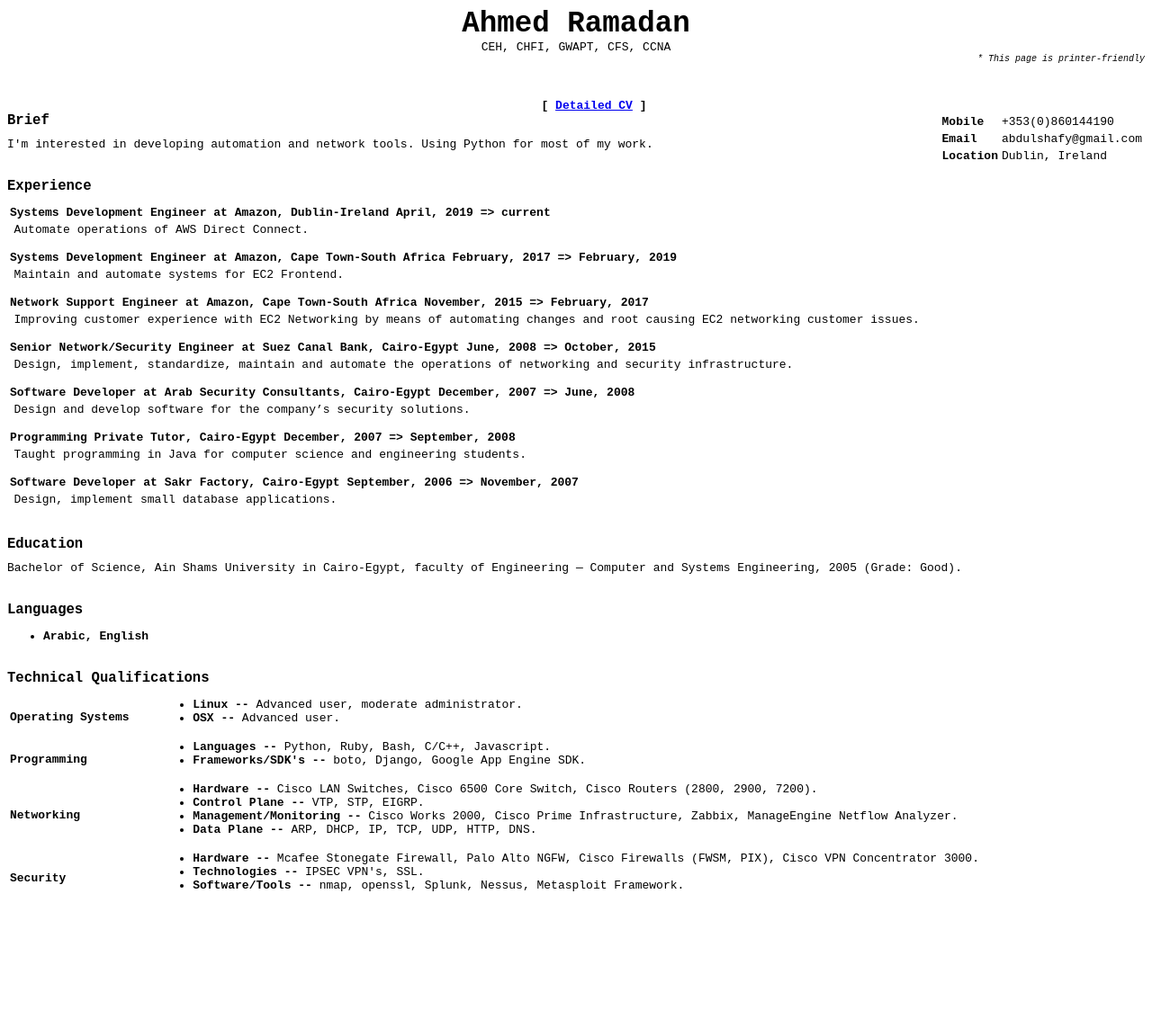
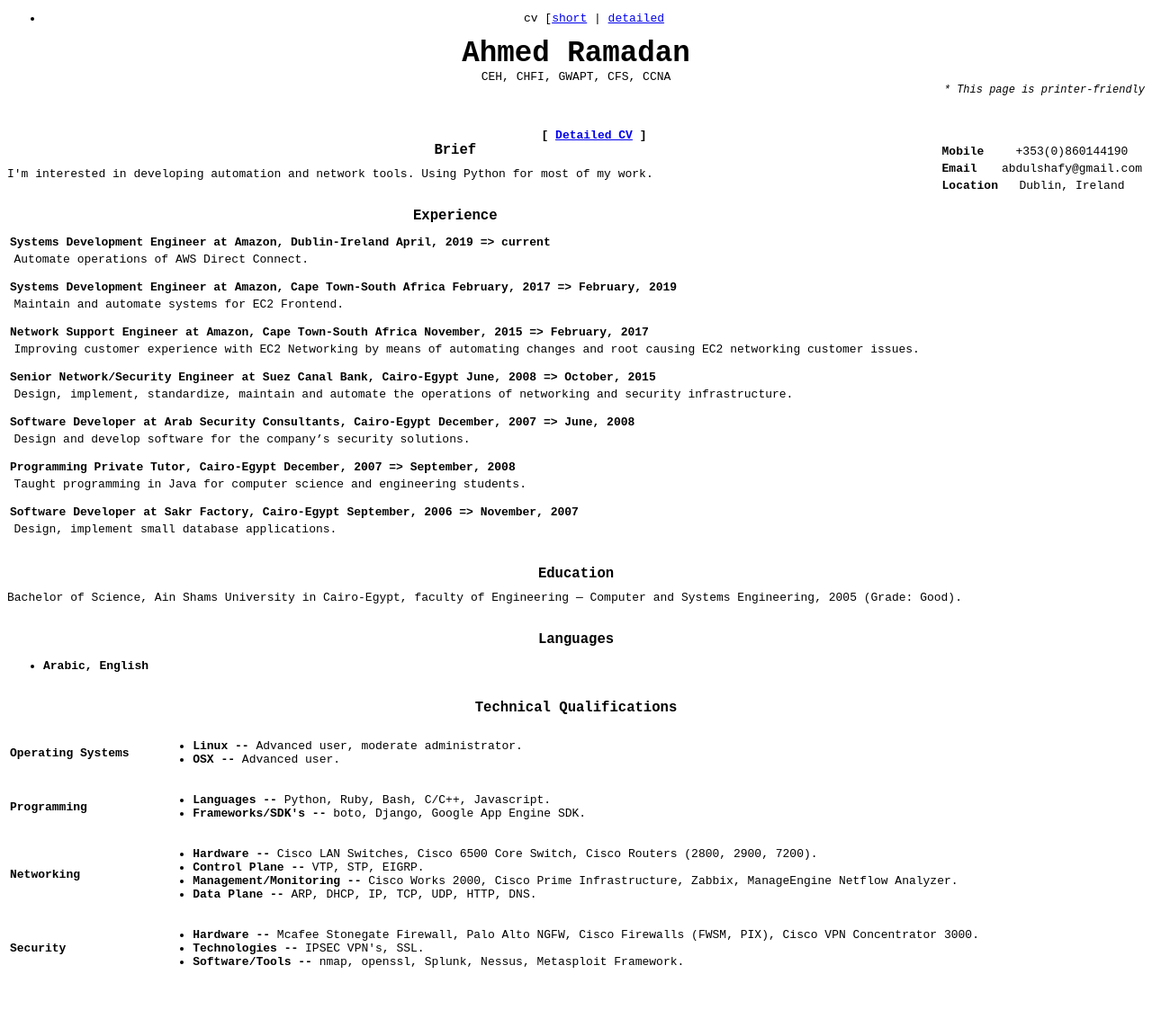
Before and after one commit to 0xcurb/0xcurb.github.io, a Jekyll site: the page built from cv/short.html, in a window 1280 px wide. Shown: the whole page at 90% size. Built offline with Jekyll 4.4.1, drawn with Linux system fonts in a browser that asks for light colours; before the commit the page ends 1038 px from its top, so only the background shows below that.

Commit message:
Update short.html

```diff
--- a/cv/short.html
+++ b/cv/short.html
@@ -1,4 +1,6 @@
 ---
+layout: default
+title: CV
 ---
 <html>
 	<head>
```
